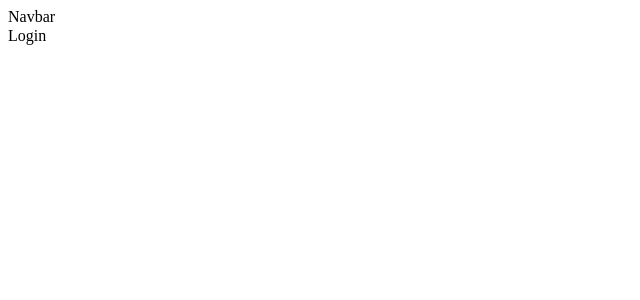
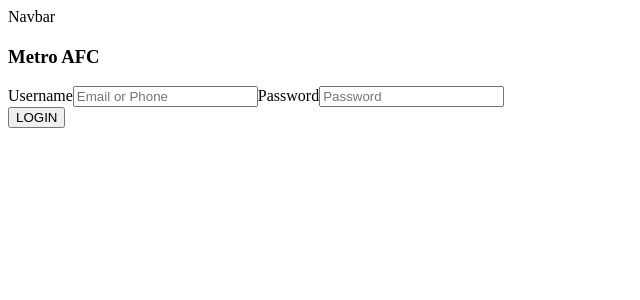
Before and after one commit to 2020-HelloWorld/47_.-team, a React (Create React App) app in the folder frontend/: page /login in a window 1280 px wide. Shown: the top 300 px of the page, without its empty margins (0-640 px from the left). Built offline with nearby package versions, Linux system fonts and the light colour scheme.

Commit message:
updated login page

```diff
--- a/frontend/package.json
+++ b/frontend/package.json
@@ -1,5 +1,5 @@
 {
-    "name": "synergy",
+    "name": "edcred",
     "version": "0.1.0",
     "private": true,
     "dependencies": {
--- a/frontend/public/index.html
+++ b/frontend/public/index.html
@@ -17,7 +17,7 @@
     -->
     <link rel="manifest" href="%PUBLIC_URL%/manifest.json" />
 
-    <title>Synergy</title>
+    <title>Ed-Cred</title>
   </head>
   <body>
     <noscript>You need to enable JavaScript to run this app.</noscript>
--- a/frontend/src/Components/Login.js
+++ b/frontend/src/Components/Login.js
@@ -1,9 +1,53 @@
-import React from 'react'
+import axios from 'axios';
+import React, { useCallback, useState } from 'react'
+import { setUserSession } from '../Utils/Common';
 
-function Login() {
-  return (
-    <div>Login</div>
-  )
+function Login({setAuth: hasAuth, setAuthLoading: hasAuthLoading, ...props}) {
+    const [loading, setLoading] = useState(false);
+    const [error, setError] = useState(null);
+
+    const isLogged = useCallback((val) => {
+            hasAuthLoading(!val);
+            hasAuth(val);
+          },
+          [hasAuth,hasAuthLoading],
+        );
+
+    // handle button click of login form
+    const handleLogin = (e) => {
+      setError(null);
+      setLoading(true);
+      axios.post(`${process.env.REACT_APP_HOST}/login`, { username: e.target.username.value, password: e.target.password.value }).then(response => {
+        setLoading(false);
+        setUserSession(response.data?.token, response.data?.username, response.data?.name);
+        isLogged(true)
+        props.history.push('/dashboard');
+      }).catch(error => {
+        setLoading(false);
+        console.log(error.response?.data)
+        if (error.response?.status === 401) setError(error.response?.data.error);
+        else setError("Something went wrong. Please try again later.");
+      });
+    }
+    if (loading) {
+  return <> Loading </>;  }
+
+    return (
+      <div>
+      <form className='glass-container login'>
+          <h3 className='brand-titl'>Metro AFC</h3>
+
+          <label className="inputLabel">Username</label>
+          <input type="text" placeholder="Email or Phone" id="username" autoComplete="new-password" />
+
+          <label className="inputLabel">Password</label>
+          <input type="password" placeholder="Password" id="password" autoComplete="new-password" />
+          {error && <><small style={{ color: 'red' }}>{error}</small><br /></>}<br />
+          <input type="button" value={loading ? 'Loading...' : 'LOGIN'} onClick={handleLogin} disabled={loading} />
+
+      </form>
+      </div>
+    );
 }
 
 export default Login
```
Also changed, not shown: frontend/public/manifest.json.
